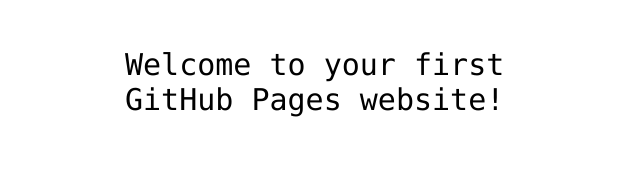
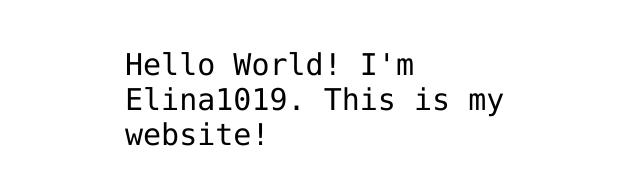
Before and after one commit to Elina1019/Elina1019.github.io, a plain HTML site: page index.html in a window 1280 px wide. Shown: the part 341-526 px from the top of the page, without its empty margins (315-955 px from the left). Drawn offline with Linux system fonts and the light colour scheme.

Commit message:
add my introduction to index.html.file

```diff
--- a/index.html
+++ b/index.html
@@ -12,7 +12,7 @@
 <img src="https://octodex.github.com/images/daftpunktocat-thomas.gif" id="octocat" alt="octocat-gif" />
 
 <!-- Change this code here by copy and pasting your template on line 15 -->
-<p>Welcome to your first GitHub Pages website!</p>
+<p>Hello World! I'm Elina1019. This is my website!</p>
 
 </body>
 </html>
```
